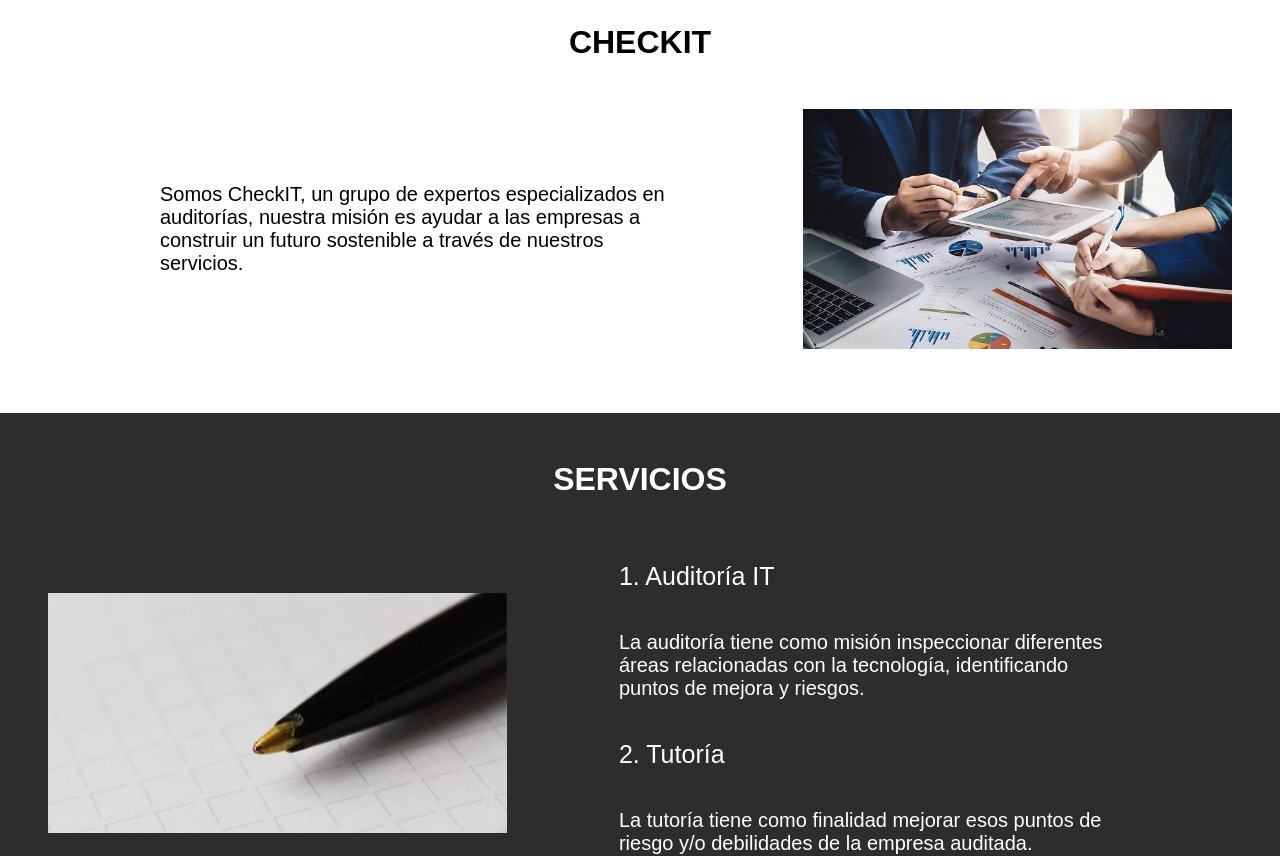
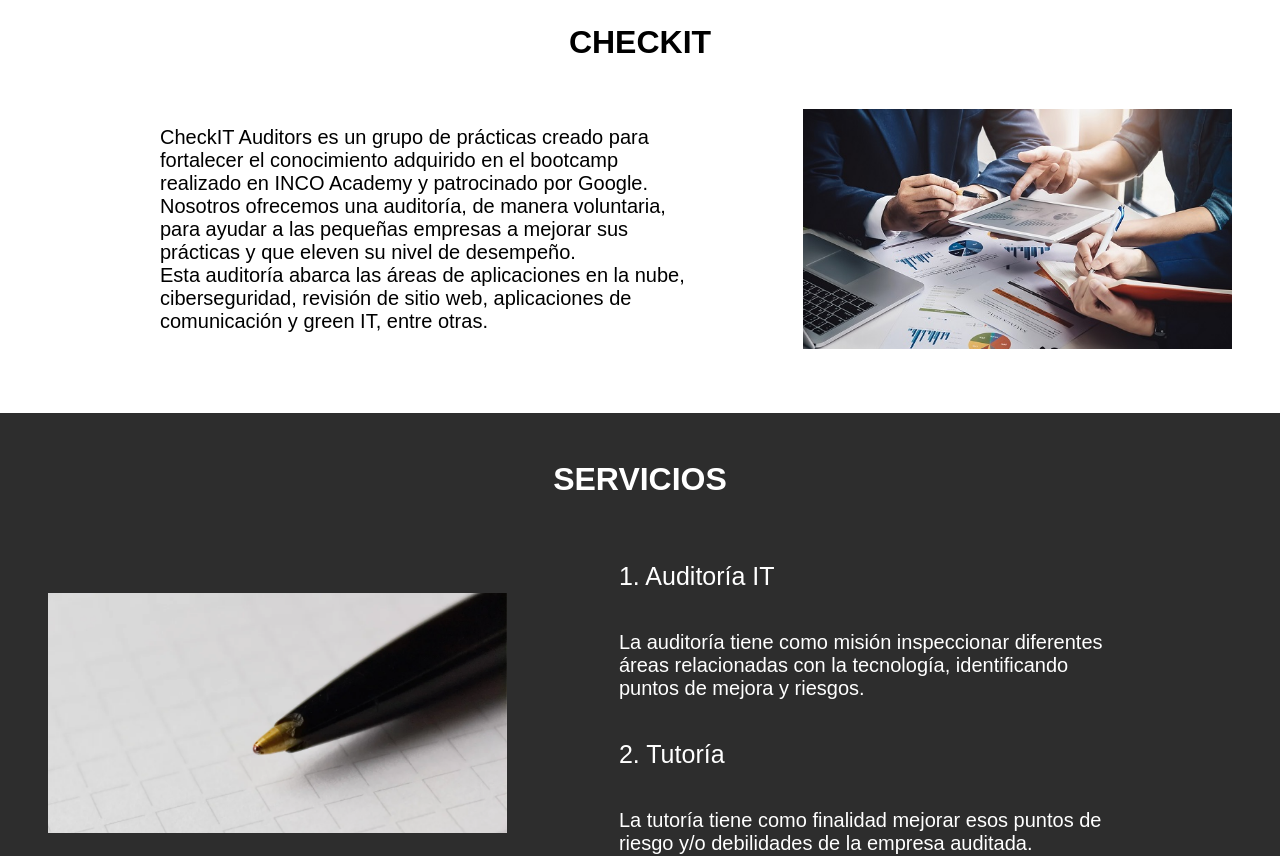
Before and after one commit to AnaliaRio/Checkit, a React (Create React App) app: page / in a window 1280 px wide. Shown: the part 880-1736 px from the top of the page. Built offline with nearby package versions, Linux system fonts and the light colour scheme.

Commit message:
Final version

```diff
--- a/src/components/Section1.js
+++ b/src/components/Section1.js
@@ -8,9 +8,19 @@
       <div className='div'>
         <div>
           <p className='section1__boxparagraph1'>
-            Somos CheckIT, un grupo de expertos especializados en auditorías,
-            nuestra misión es ayudar a las empresas a construir un futuro
-            sostenible a través de nuestros servicios.
+            CheckIT Auditors es un grupo de prácticas creado para fortalecer el
+            conocimiento adquirido en el bootcamp realizado en INCO Academy y
+            patrocinado por Google.
+          </p>
+          <p className='section1__boxparagraph1'>
+            Nosotros ofrecemos una auditoría, de manera voluntaria, para ayudar
+            a las pequeñas empresas a mejorar sus prácticas y que eleven su
+            nivel de desempeño.
+          </p>
+          <p className='section1__boxparagraph1'>
+            Esta auditoría abarca las áreas de aplicaciones en la nube,
+            ciberseguridad, revisión de sitio web, aplicaciones de comunicación
+            y green IT, entre otras.
           </p>
         </div>
         <img className='imgA' src={Audit} alt='' />
--- a/src/components/Section3.js
+++ b/src/components/Section3.js
@@ -43,9 +43,9 @@
           <img className='section3__box__pic' src={Osiris} alt='' />
           <h3 className='section3__box__title'>Osiris Herrera</h3>
           <h3 className='section3__box__subtitle'>Ciberseguridad</h3>
-          <a href='https://www.google.com' target='_blank' rel='noreferrer'>
+          {/* <a href='https://www.google.com' target='_blank' rel='noreferrer'>
             <FaLinkedin className='section3__box__icon' />
-          </a>
+          </a> */}
         </div>
         <div class='section3__box'>
           <img className='section3__box__pic' src={Mauro} alt='' />
--- a/src/styles/components/Section1.scss
+++ b/src/styles/components/Section1.scss
@@ -18,7 +18,7 @@
   &__boxparagraph1 {
     font-size: 20px;
     color: $black;
-    padding: 0 0;
+    padding: 0 0 1rem 0;
     text-align: left;
 
     @media all and (min-width: 800px) {
```
